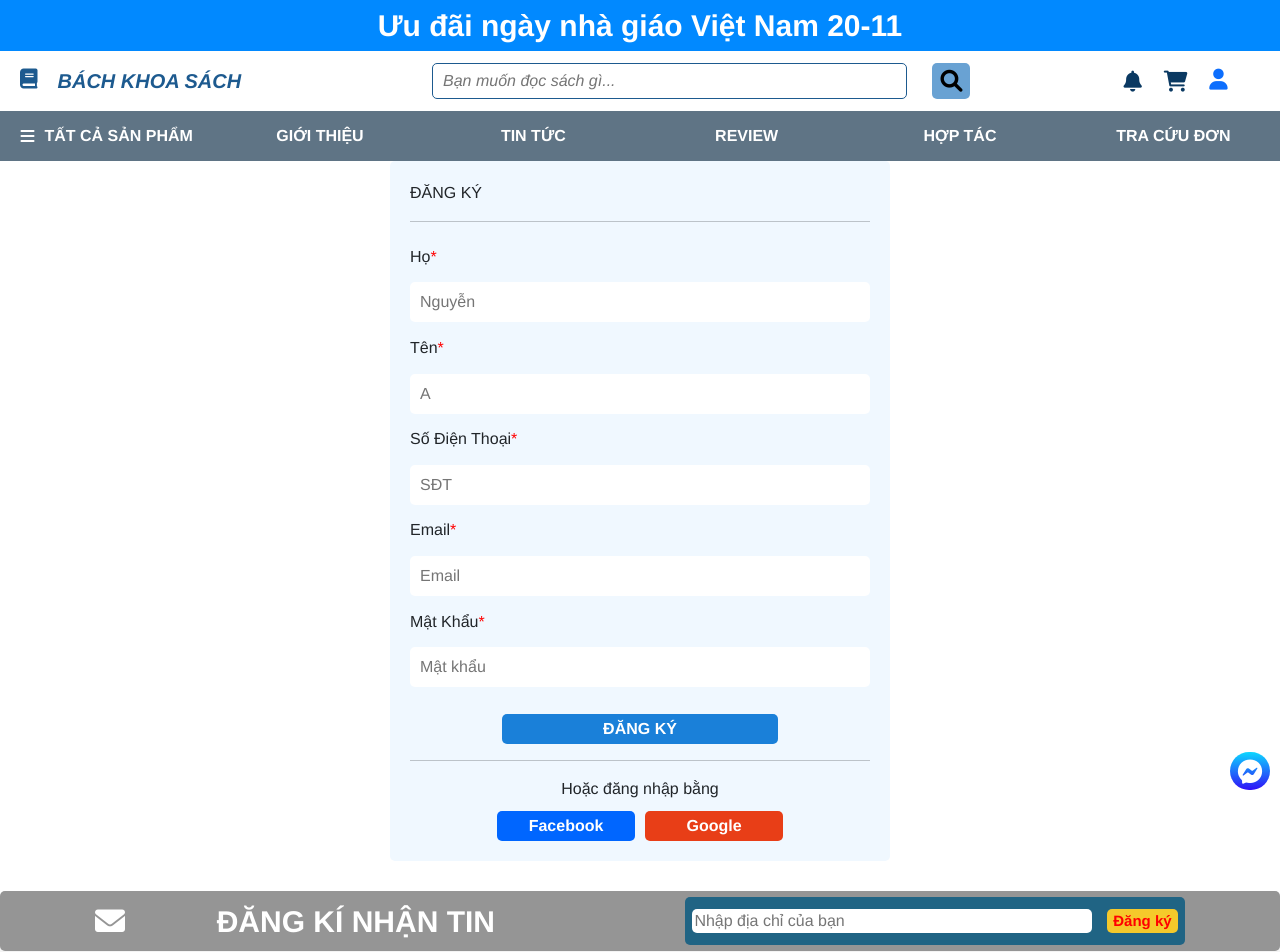
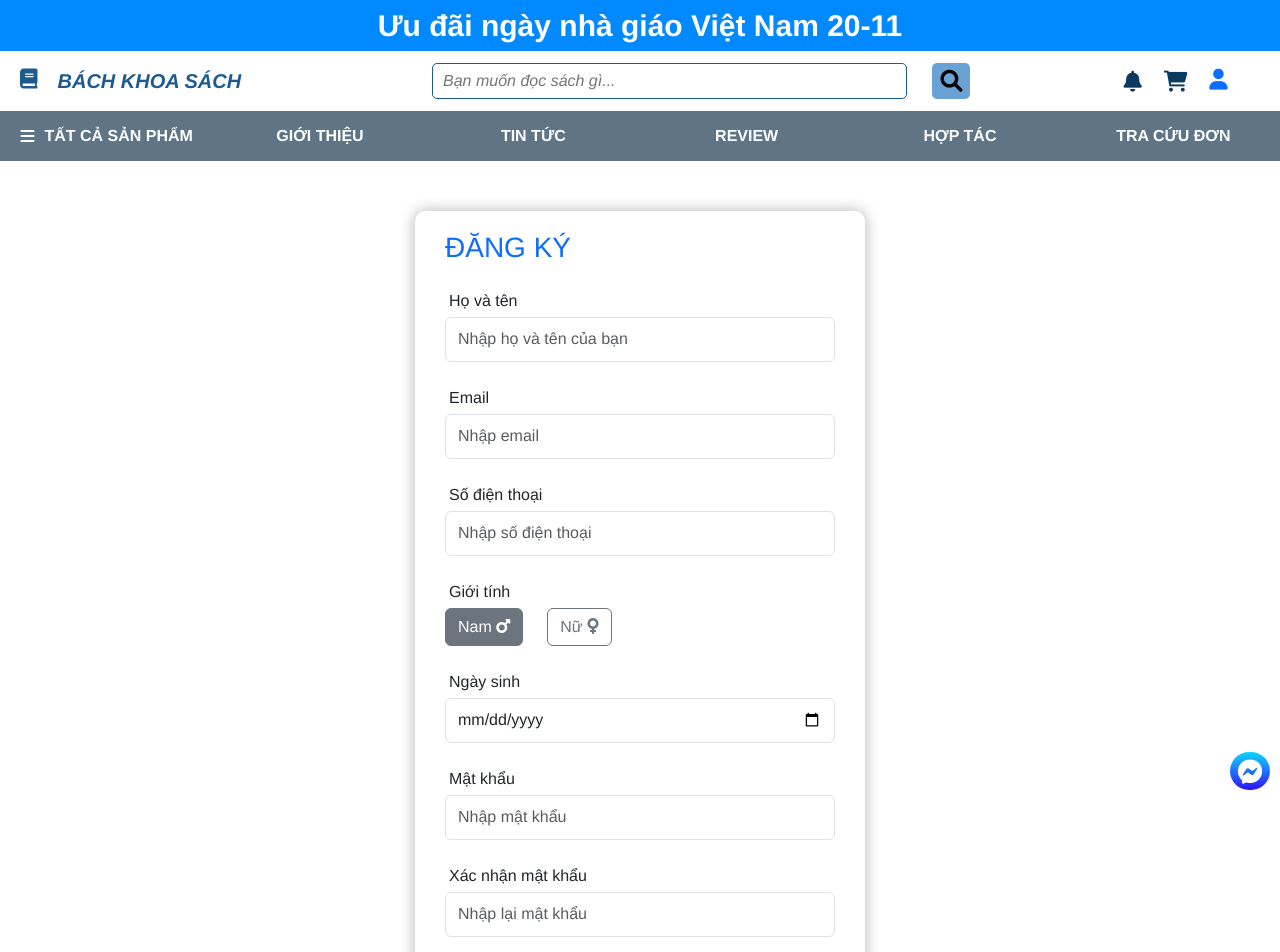
Before and after one commit to nguyenvinhluong242004/Website_Book-Store, a Vue app in the folder frontend/: page /register in a window 1280 px wide. Shown: the top 952 px of the page. Built offline with nearby package versions, Linux system fonts and the light colour scheme.

Commit message:
new register
Giao diện đăng ký mới

```diff
--- a/frontend/src/components/css-component/login-account.css
+++ b/frontend/src/components/css-component/login-account.css
@@ -15,11 +15,11 @@
     box-shadow: 0px 0px 15px rgba(0, 0, 0, 0.3);
 }
 
-#login-email, #login-password{
+.login-container input{
     height: 45px;
 }
 
-.gg-icon{
+.login-container .gg-icon{
     width: 40px;
     margin-left: 5px;
 }
--- a/frontend/src/components/css-component/register.css
+++ b/frontend/src/components/css-component/register.css
@@ -1,69 +1,37 @@
-.body-register{
+.register-body{
     display: flex;
     justify-content: center;
-    margin-bottom: 30px;
+    width: 100%;
+    height: 100%;
+    padding: 50px;
 }
 
-.frame-register{
+.register-container{
+    width: 450px;
+
+    padding: 20px 30px;
+
+    border-radius: 10px;
+    box-shadow: 0px 0px 15px rgba(0, 0, 0, 0.3);
+}
+
+.register-container input:not([type="radio"]){
+    height: 45px;
+}
+
+.register-container .form-check{
+    height: 45px;
+    width: 30%;
+
     display: flex;
-    flex-direction: column;
-    height: 700px;
-    width: 500px;
-    background-color: aliceblue;
-    border-radius: 5px;
-    padding: 20px;
-}
-.login-by-fb{
-    background-color: rgb(0, 102, 255);
-    color: white;
-    font-weight: bold;
-    width: 30%;
-    height: 30px;
-    display: flex;
-    justify-content: center;
+    justify-content: space-evenly;
     align-items: center;
+
+    border: 1px solid rgb(234, 234, 234);
     border-radius: 5px;
 }
-.login-by-gg{
-    background-color: rgb(232, 62, 23);
-    color: white;
-    font-weight: bold;
-    width: 30%;
-    height: 30px;
-    display: flex;
-    justify-content: center;
-    align-items: center;
-    border-radius: 5px;
+
+.register-container .gg-icon{
+    width: 40px;
+    margin-left: 5px;
 }
-.btn-register{
-    background-color: rgb(26, 128, 217);
-    display: flex;
-    justify-content: center;
-    align-items: center;
-    width: 60%;
-    border: none;
-    border-radius: 5px;
-    height: 30px;
-    font-weight: bold;
-    color: white;
-}
-.btn-register:hover{
-    background-color: black;
-}
-.or{
-    display: flex;
-    justify-content: center;
-}
-.last-name, .name, .number-phone, .password,.email{
-    border: none;
-    border-radius: 5px;
-    height: 40px;
-    padding: 10px;
-}
-.infor-register{
-    height: 500px;
-    width: 100%;
-    display: flex;
-    justify-content:space-around;
-    flex-direction: column;
-}
--- a/frontend/src/components/vue-component/DetailAccount.vue
+++ b/frontend/src/components/vue-component/DetailAccount.vue
@@ -37,7 +37,7 @@
         </div>
       </div>
 
-      <div class="text-center mb-3">
+      <div class="text-center mb-3 pt-2">
         <button
           id="btn-login"
           type="submit"
--- a/frontend/src/components/vue-component/Register.vue
+++ b/frontend/src/components/vue-component/Register.vue
@@ -1,89 +1,172 @@
 <template>
-  <div class="body-register">
-    <div class="frame-register">
-      <div class="name-tag">ĐĂNG KÝ</div>
-      <hr />
-      <div class="infor-register">
-        <div style="display: flex">
-          <div>Họ</div>
-          <div style="color: red">*</div>
+  <div class="register-body">
+    <form class="register-container" @submit="validateAndSubmit">
+
+      <h3 class="text-primary mb-4">ĐĂNG KÝ</h3>
+
+      <div class="form-outline mb-4">
+        <label class="form-label ps-1 mb-1" for="register-name"
+          >Họ và tên</label
+        >
+        <input
+          name="name"
+          type="text"
+          id="register-name"
+          class="form-control"
+          :class="{ 'is-invalid': nameErr !== '' }"
+          placeholder="Nhập họ và tên của bạn"
+          v-model="name"
+        />
+        <div class="invalid-feedback ps-1">
+          {{ nameErr }}
         </div>
+      </div>
 
+
+      <div class="form-outline mb-4">
+        <label class="form-label ps-1 mb-1" for="register-email">Email</label>
         <input
-          class="last-name"
+          name="email"
           type="text"
-          placeholder="Nguyễn"
-          v-model="lastName"
+          id="register-email"
+          class="form-control"
+          :class="{ 'is-invalid': emailErr !== '' }"
+          placeholder="Nhập email"
+          v-model="email"
         />
+        <div class="invalid-feedback ps-1">
+          {{ emailErr }}
+        </div>
+      </div>
 
-        <!-- Tên -->
-        <div style="display: flex">
-          <div>Tên</div>
-          <div style="color: red">*</div>
+
+      <div class="form-outline mb-4">
+        <label class="form-label ps-1 mb-1" for="register-phone"
+          >Số điện thoại</label
+        >
+        <input
+          name="phone"
+          type="tel"
+          id="register-phone"
+          class="form-control"
+          :class="{ 'is-invalid': phoneErr !== '' }"
+          placeholder="Nhập số điện thoại"
+          v-model="phone"
+        />
+        <div class="invalid-feedback ps-1">
+          {{ phoneErr }}
         </div>
-        <input class="name" type="text" placeholder="A" v-model="firstName" />
+      </div>
 
-        <!-- Số điện thoại -->
-        <div style="display: flex">
-          <div>Số Điện Thoại</div>
-          <div style="color: red">*</div>
+
+      <div class="form-outline mb-4">
+        <label class="form-label ps-1 mb-1">Giới tính</label>
+        <div class="d-flex justify-content-start">
+          <input
+            name="gender"
+            type="radio"
+            class="btn-check"
+            id="register-radio-male"
+            autocomplete="off"
+            value="male"
+            checked
+          />
+          <label
+            class="btn btn-outline-secondary me-4"
+            for="register-radio-male"
+            >Nam <i class="fa-solid fa-mars"></i
+          ></label>
+
+          <input
+            name="gender"
+            type="radio"
+            class="btn-check"
+            id="register-radio-female"
+            value="female"
+            autocomplete="off"
+          />
+          <label class="btn btn-outline-secondary" for="register-radio-female"
+            >Nữ <i class="fa-solid fa-venus"></i
+          ></label>
         </div>
+      </div>
+
+
+      <div class="form-outline mb-4">
+        <label class="form-label ps-1 mb-1" for="register-birthdate"
+          >Ngày sinh</label
+        >
         <input
-          class="number-phone"
-          type="text"
-          placeholder="SĐT"
-          v-model="phoneNumber"
-          @blur="validatePhoneNumber"
+          name="birthdate"
+          type="date"
+          id="register-birthdate"
+          class="form-control"
+          :class="{ 'is-invalid': birthdateErr !== '' }"
+          v-model="birthdate"
         />
-        <div v-if="phoneError" class="error">{{ phoneError }}</div>
+        <div class="invalid-feedback ps-1">
+          {{ birthdateErr }}
+        </div>
+      </div>
 
-        <!-- Email -->
-        <div style="display: flex">
-          <div class="happy">Email</div>
-          <div style="color: red">*</div>
-        </div>
+
+      <div class="form-outline mb-4">
+        <label class="form-label ps-1 mb-1" for="register-password"
+          >Mật khẩu</label
+        >
         <input
-          class="email"
-          type="text"
-          placeholder="Email"
-          v-model="email"
-          @blur="validateEmail"
-        />
-        <div v-if="emailError" class="error">{{ emailError }}</div>
-
-        <!-- Mật khẩu -->
-        <div style="display: flex">
-          <div>Mật Khẩu</div>
-          <div style="color: red">*</div>
-        </div>
-        <input
-          class="password"
+          name="password"
           type="password"
-          placeholder="Mật khẩu"
+          id="register-password"
+          class="form-control"
+          :class="{ 'is-invalid': passwordErr !== '' }"
+          placeholder="Nhập mật khẩu"
           v-model="password"
         />
-      </div>
-      <!-- Họ -->
-
-      <!-- Đăng ký -->
-      <div style="display: flex; justify-content: center; margin-top: 20px">
-        <button class="btn-register" @click="submitForm">ĐĂNG KÝ</button>
+        <div class="invalid-feedback ps-1">
+          {{ passwordErr }}
+        </div>
       </div>
 
-      <hr />
-      <div class="or">Hoặc đăng nhập bằng</div>
-      <div
-        style="
-          display: flex;
-          justify-content: center;
-          gap: 10px;
-          margin-top: 10px;
-        "
+      <div class="form-outline mb-4">
+        <label class="form-label ps-1 mb-1" for="register-confirm-password"
+          >Xác nhận mật khẩu</label
+        >
+        <input
+          type="password"
+          id="register-confirm-password"
+          class="form-control"
+          :class="{ 'is-invalid': confirmPasswordErr !== '' }"
+          placeholder="Nhập lại mật khẩu"
+          v-model="confirmPassword"
+        />
+        <div class="invalid-feedback ps-1">
+          {{ confirmPasswordErr }}
+        </div>
+      </div>
+
+      <button
+        id="btn-login"
+        type="submit"
+        class="btn btn-primary btn-block w-100 mb-4 mt-2"
       >
-        <div class="login-by-fb">Facebook</div>
-        <div class="login-by-gg">Google</div>
+        ĐĂNG KÝ
+      </button>
+
+      <div class="text-center mb-1">
+        Bạn đã có tài khoản? <a href="/account">Đăng nhập</a>
       </div>
-    </div>
+
+      <div class="d-flex align-items-center justify-content-center">
+        Hoặc đăng nhập với
+        <a href="/gg"
+          ><img
+            src="../../../public/gg_icon.svg"
+            alt="Google Logo"
+            class="gg-icon"
+        /></a>
+      </div>
+    </form>
   </div>
 </template>
 
@@ -93,61 +176,86 @@ export default {
   name: "registerAccount",
   data() {
     return {
-      lastName: "",
-      firstName: "",
-      phoneNumber: "",
+      name: "",
       email: "",
+      phone: "",
+      birthdate: "",
       password: "",
-      phoneError: null, // Lỗi định dạng SĐT
-      emailError: null, // Lỗi định dạng email
+      confirmPassword: "",
+      nameErr: "",
+      emailErr: "",
+      phoneErr: "",
+      birthdateErr: "",
+      passwordErr: "",
+      confirmPasswordErr: "",
     };
   },
   methods: {
-    // Kiểm tra định dạng số điện thoại
-    validatePhoneNumber() {
-      const phoneRegex = /^[0-9]{10}$/; // Định dạng SĐT: 10 chữ số
-      if (!this.phoneNumber) {
-        this.phoneError = "Số điện thoại không được để trống.";
-      } else if (!phoneRegex.test(this.phoneNumber)) {
-        this.phoneError = "Số điện thoại phải gồm 10 chữ số.";
+    validateAndSubmit(event) {
+      // Validate
+      const emailRegex =
+        /^(?=.{1,256}$)(?=.{1,64}@)[a-zA-Z0-9._%+-]+@[a-zA-Z0-9.-]+\.[a-zA-Z]{2,}$/;
+      const phoneRegex = /^[0-9]{10}$/;
+      const passwordRegex = /^(?=.*[a-zA-Z])(?=.*\d)[^\s]{6,13}$/;
+
+      if (!this.name) {
+        this.nameErr = "Hãy nhập tên của bạn";
+        event.preventDefault();
       } else {
-        this.phoneError = null; // Hợp lệ
+        this.nameErr = "";
       }
-    },
 
-    // Kiểm tra định dạng email
-    validateEmail() {
-      const emailRegex = /^[^\s@]+@[^\s@]+\.[^\s@]+$/;
       if (!this.email) {
-        this.emailError = "Email không được để trống.";
+        this.emailErr = "Hãy nhập email";
+        event.preventDefault();
       } else if (!emailRegex.test(this.email)) {
-        this.emailError = "Định dạng email không hợp lệ.";
+        this.emailErr = "Email không đúng định dạng";
+        event.preventDefault();
       } else {
-        this.emailError = null; // Hợp lệ
+        this.emailErr = "";
       }
-    },
 
-    // Gửi form đăng ký
-    submitForm() {
-      // Kiểm tra lại toàn bộ form trước khi gửi
-      this.validatePhoneNumber();
-      this.validateEmail();
+      if (!this.phone) {
+        this.phoneErr = "Hãy nhập số điện thoại";
+        event.preventDefault();
+      } else if (!phoneRegex.test(this.phone)) {
+        this.phoneErr = "Số điện thoại không đúng định dạng 10 chữ số";
+        event.preventDefault();
+      } else {
+        this.phoneErr = "";
+      }
 
-      if (!this.phoneError && !this.emailError && this.password) {
-        alert("Đăng ký thành công!");
-        // Gửi dữ liệu đăng ký tới server
+      if (!this.birthdate) {
+        this.birthdateErr = "Hãy nhập ngày sinh";
+        event.preventDefault();
       } else {
-        alert("Vui lòng kiểm tra thông tin!");
+        this.birthdateErr = "";
       }
+
+      if (!this.password) {
+        this.passwordErr = "Hãy nhập mật khẩu";
+        event.preventDefault();
+      } else if (!passwordRegex.test(this.password)) {
+        this.passwordErr =
+          "Mật khẩu phải có 6-13 chữ số, phải có ký tự chữ cái, chữ số 0-9 và không được có khoảng trắng";
+        event.preventDefault();
+      } else {
+        this.passwordErr = "";
+      }
+
+      if (!this.confirmPassword) {
+        this.confirmPasswordErr = "Hãy nhập mật khẩu xác nhận";
+        event.preventDefault();
+      } else if (this.password !== this.confirmPassword) {
+        this.confirmPasswordErr =
+          "Mật khẩu xác nhận không đúng";
+        event.preventDefault();
+      } else {
+        this.confirmPasswordErr = "";
+      }
+
+      //Nếu không có lỗi thì submit form như thường
     },
   },
 };
 </script>
-
-<style>
-.error {
-  color: red;
-  font-size: 14px;
-  margin-top: 5px;
-}
-</style>
```
